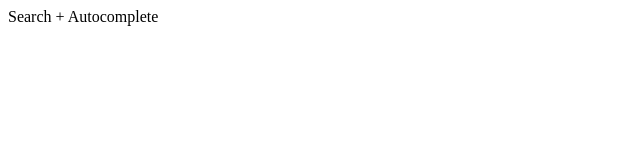
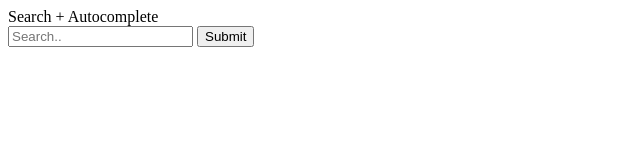
Before and after one commit to atrivedi1/search-with-autocomplete, a plain HTML site: page index.html in a window 1280 px wide. Shown: the whole page, without its empty margins (0-640 px from the left). Drawn offline with Linux system fonts and the light colour scheme.

Commit message:
Add a search bar to index.html and connect index.html to search.js

```diff
--- a/index.html
+++ b/index.html
@@ -17,5 +17,13 @@
         Search + Autocomplete
     </header>
 
+    <div>
+        <form id="search-bar-form">
+            <input id="search-input" type="text" name="search" placeholder="Search..">
+            <input id="submit-button" type="submit" value="Submit">
+        </form>
+    </div>
+
+    <script src="search.js"></script>
   </body>
 </html>
--- a/search.js
+++ b/search.js
@@ -0,0 +1 @@
+console.log("hello world")
```
